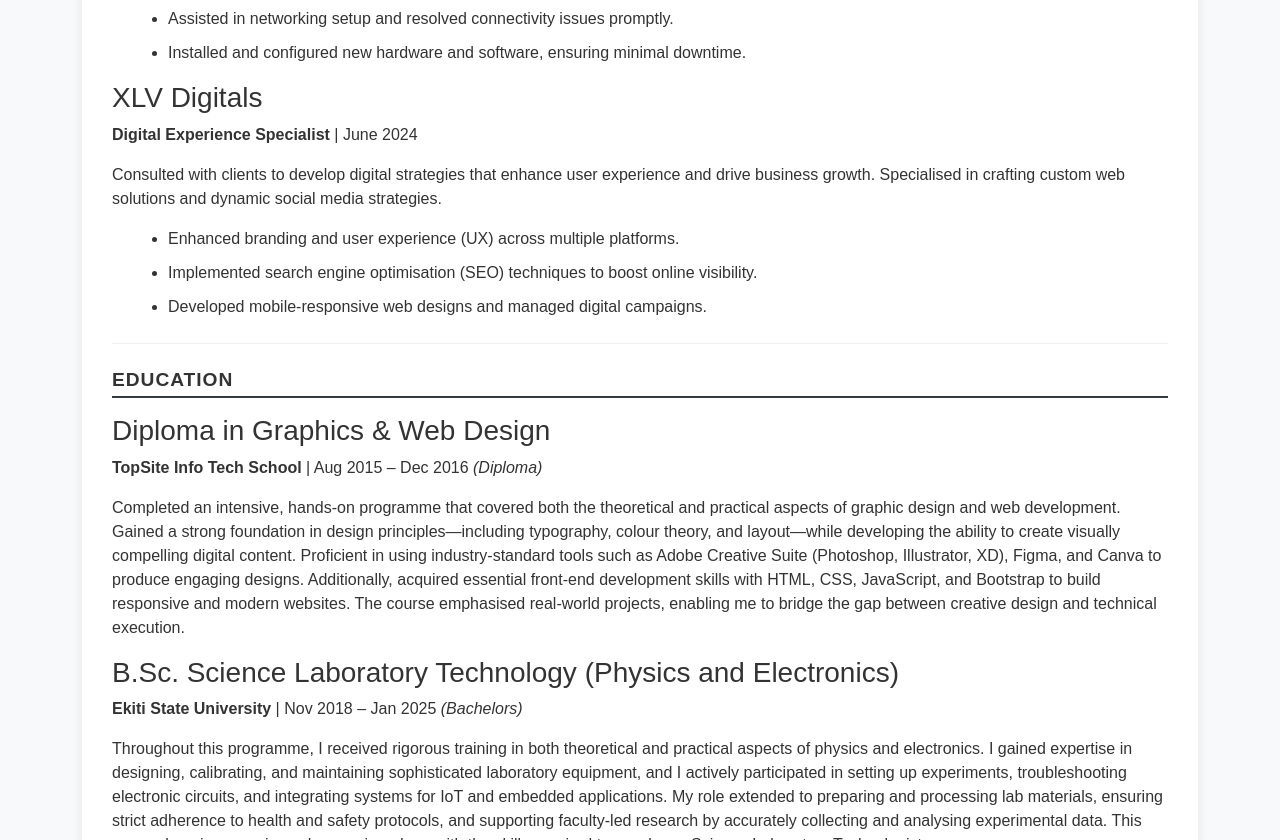
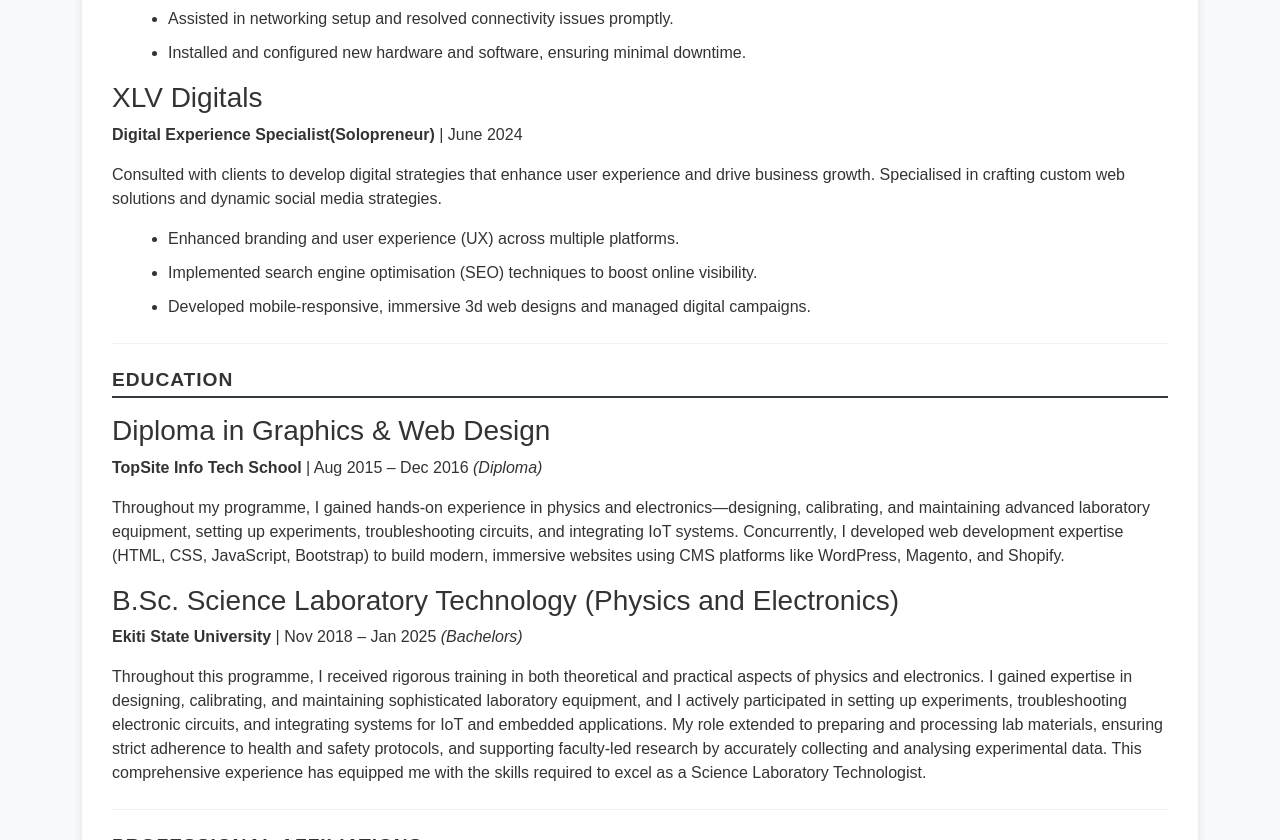
Before and after one commit to ChrixCode/Curriculum_Vitae, a plain HTML site: page index.html in a window 1280 px wide. Shown: the part 1323-2163 px from the top of the page. Drawn offline with nearby package versions, Linux system fonts and the light colour scheme.

Commit message:
index.html

```diff
--- a/index.html
+++ b/index.html
@@ -81,7 +81,7 @@
       <h2 class="section-title"><strong>Skill Set</strong></h2>
       <ul class="list-disc">
         <li><strong>Design &amp; Digital Tools:</strong> Proficient in Adobe Creative Suite, Figma, and Canva for creating engaging visual content and branding.</li>
-        <li><strong>Web Development &amp; Responsive Design:</strong> Expertise in HTML, CSS, JavaScript, and Bootstrap to build mobile-friendly, modern websites with an eye for user experience and basic SEO principles.</li>
+        <li><strong>Web Development &amp; Responsive Design:</strong> Skilled in HTML, CSS, JavaScript, and Bootstrap to build modern, mobile-friendly websites with immersive 3D experiences, leveraging CMS tools like WordPress, Magento, Shopify and basic SEO principles.</li>
         <li><strong>Cybersecurity &amp; IoT Development:</strong> Competent in performing cybersecurity analysis and developing secure IoT solutions that safeguard digital infrastructures.</li>
         <li><strong>Electronics &amp; Hardware Integration:</strong> Skilled in electronic circuit design, embedded systems, and troubleshooting hardware to support innovative technological applications.</li>
         <li><strong>Technical Troubleshooting &amp; IT Support:</strong> Adept at diagnosing and resolving software and hardware issues to maintain optimal system performance.</li>
@@ -110,14 +110,14 @@
       </div>
       <div class="my-3">
         <h3>XLV Digitals</h3>
-        <p><strong>Digital Experience Specialist</strong> | June 2024</p>
+        <p><strong>Digital Experience Specialist(Solopreneur)</strong> | June 2024</p>
         <p>
           Consulted with clients to develop digital strategies that enhance user experience and drive business growth. Specialised in crafting custom web solutions and dynamic social media strategies.
         </p>
         <ul class="list-disc">
           <li>Enhanced branding and user experience (UX) across multiple platforms.</li>
           <li>Implemented search engine optimisation (SEO) techniques to boost online visibility.</li>
-          <li>Developed mobile-responsive web designs and managed digital campaigns.</li>
+          <li>Developed mobile-responsive, immersive 3d web designs and managed digital campaigns.</li>
         </ul>
       </div>
     </div>
@@ -130,8 +130,8 @@
         <h3>Diploma in Graphics &amp; Web Design</h3>
         <p><strong>TopSite Info Tech School</strong> | Aug 2015 – Dec 2016 <em>(Diploma)</em></p>
         <p>
-          Completed an intensive, hands-on programme that covered both the theoretical and practical aspects of graphic design and web development. Gained a strong foundation in design principles—including typography, colour theory, and layout—while developing the ability to create visually compelling digital content. Proficient in using industry-standard tools such as Adobe Creative Suite (Photoshop, Illustrator, XD), Figma, and Canva to produce engaging designs. Additionally, acquired essential front-end development skills with HTML, CSS, JavaScript, and Bootstrap to build responsive and modern websites. The course emphasised real-world projects, enabling me to bridge the gap between creative design and technical execution.
-        </p>
+        Throughout my programme, I gained hands-on experience in physics and electronics—designing, calibrating, and maintaining advanced laboratory equipment, setting up experiments, troubleshooting circuits, and integrating IoT systems. Concurrently, I developed web development expertise (HTML, CSS, JavaScript, Bootstrap) to build modern, immersive websites using CMS platforms like WordPress, Magento, and Shopify.
+	</p>
       </div>
       <div class="my-3">
         <h3>B.Sc. Science Laboratory Technology (Physics and Electronics)</h3>
```
